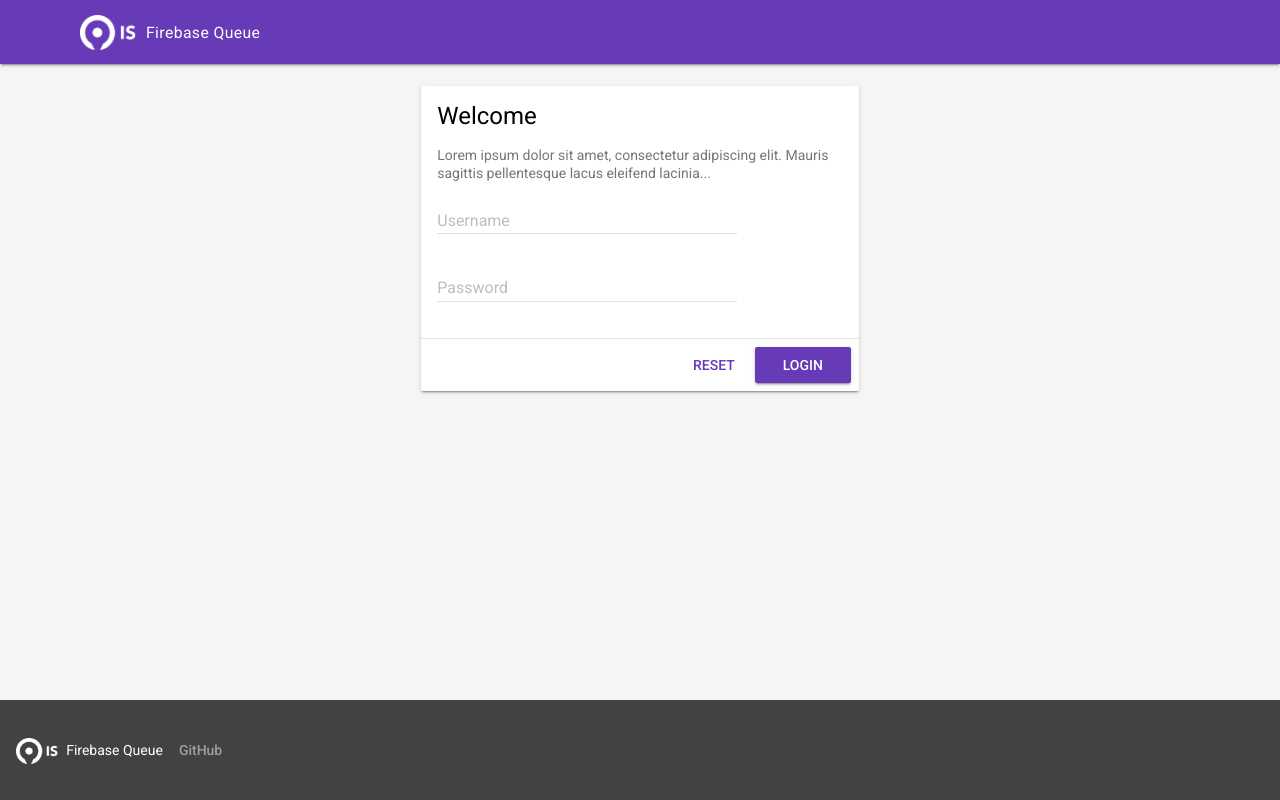
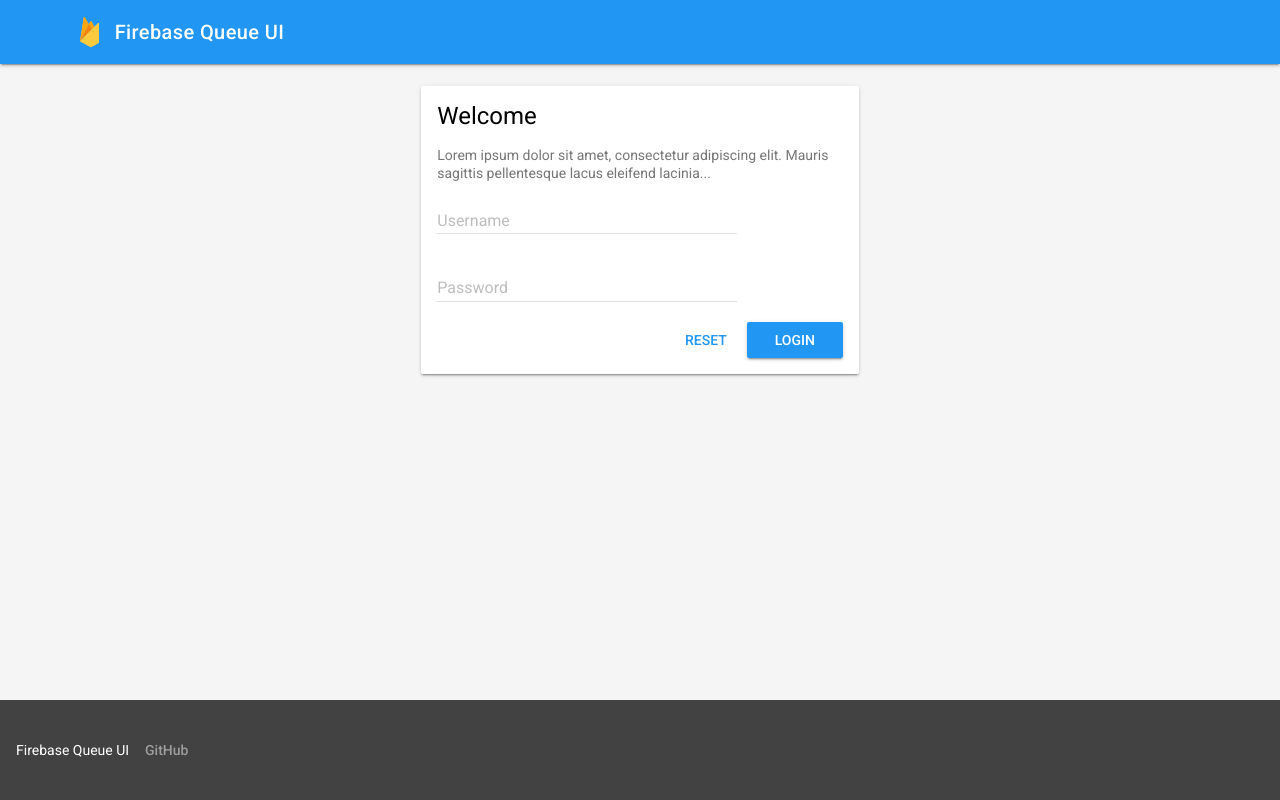
Before and after one commit to isapp/firebase-queue-ui, a website: page app/index.html in a window 1280 px wide. Drawn offline with nearby package versions, Linux system fonts and the light colour scheme; files that its build step writes are made by us from their sources.

Commit message:
removed IS logo; added firebase logo

```diff
--- a/app/index.html
+++ b/app/index.html
@@ -3,7 +3,7 @@
 <head>
   <meta charset="utf-8">
   <meta name="viewport" content="width=device-width, initial-scale=1">
-  <title>IS Firebase Queue</title>
+  <title>Firebase Queue UI</title>
 
   <link href="favicon.png" rel="icon" type="image/png">
 
@@ -14,7 +14,7 @@
   <!-- endbower -->
   <!-- endbuild -->
 
-  <link rel="stylesheet" href="https://code.getmdl.io/1.2.1/material.deep_purple-purple.min.css" />
+  <link rel="stylesheet" href="https://code.getmdl.io/1.2.1/material.blue-light_blue.min.css" />
 
   <!-- build:css styles/main.css -->
   <link rel="stylesheet" href="styles/main.css">
@@ -30,9 +30,9 @@
     <header class="mdl-layout__header">
       <div class="mdl-layout__header-row">
         <span class="mdl-layout-title">
-          <img src="images/is.png" class="logo h-s-mr-5" alt="IS">
+          <span class="logo h-s-mr-10"></span>
 
-          <span class="logo__text">Firebase Queue</span>
+          <span class="logo__text">Firebase Queue UI</span>
         </span>
 
         <div class="mdl-layout-spacer"></div>
@@ -63,9 +63,8 @@
                 <input class="mdl-textfield__input" type="password" id="password">
                 <label class="mdl-textfield__label" for="password">Password</label>
               </div>
-            </div>
 
-            <div class="mdl-card__actions mdl-card--border h-align-text-right">
+              <div class="h-align-text-right">
                 <button type="reset" class="mdl-button mdl-button--primary mdl-js-button">
                   Reset
                 </button>
@@ -73,6 +72,9 @@
                 <a href="queue.html" class="mdl-button mdl-js-button mdl-button--raised mdl-button--colored mdl-js-ripple-effect">
                   Login
                 </a>
+              </div>
+
+
             </div>
           </form>
 
@@ -84,8 +86,7 @@
     <footer class="mdl-mini-footer">
       <div class="mdl-mini-footer__left-section">
         <div class="mdl-logo">
-          <img src="images/is.png" class="logo logo--small h-s-mr-5" alt="IS">
-          Firebase Queue
+          Firebase Queue UI
         </div>
 
         <ul class="mdl-mini-footer__link-list">
--- a/app/styles/components/_logo.scss
+++ b/app/styles/components/_logo.scss
@@ -5,14 +5,15 @@
  */
 
 .logo {
-  width: auto;
-  height: rem-calc(40);
+  display: inline-block;
+  width: rem-calc(22);
+  height: rem-calc(35);
+  background: url('../images/firebase.svg') no-repeat;
+  background-size: auto rem-calc(35);
+  vertical-align: middle;
 
   &__text {
-    font-size: rem-calc(18);
-  }
-
-  &--small {
-    height: rem-calc(30);
+    font-weight: 500;
+    vertical-align: middle;
   }
 }
--- a/bower.json
+++ b/bower.json
@@ -1,5 +1,5 @@
 {
-  "name": "is-firebase-queue",
+  "name": "firebase-queue-ui",
   "private": true,
   "dependencies": {
     "jquery": "~2.1.1",
```
Also changed, not shown: app/queue.html (deleted, +0 -65 lines), app/favicon.png (deleted), app/images/firebase.svg (added), app/images/is.png (deleted). Lines whose indentation alone changed are shown as unchanged.
